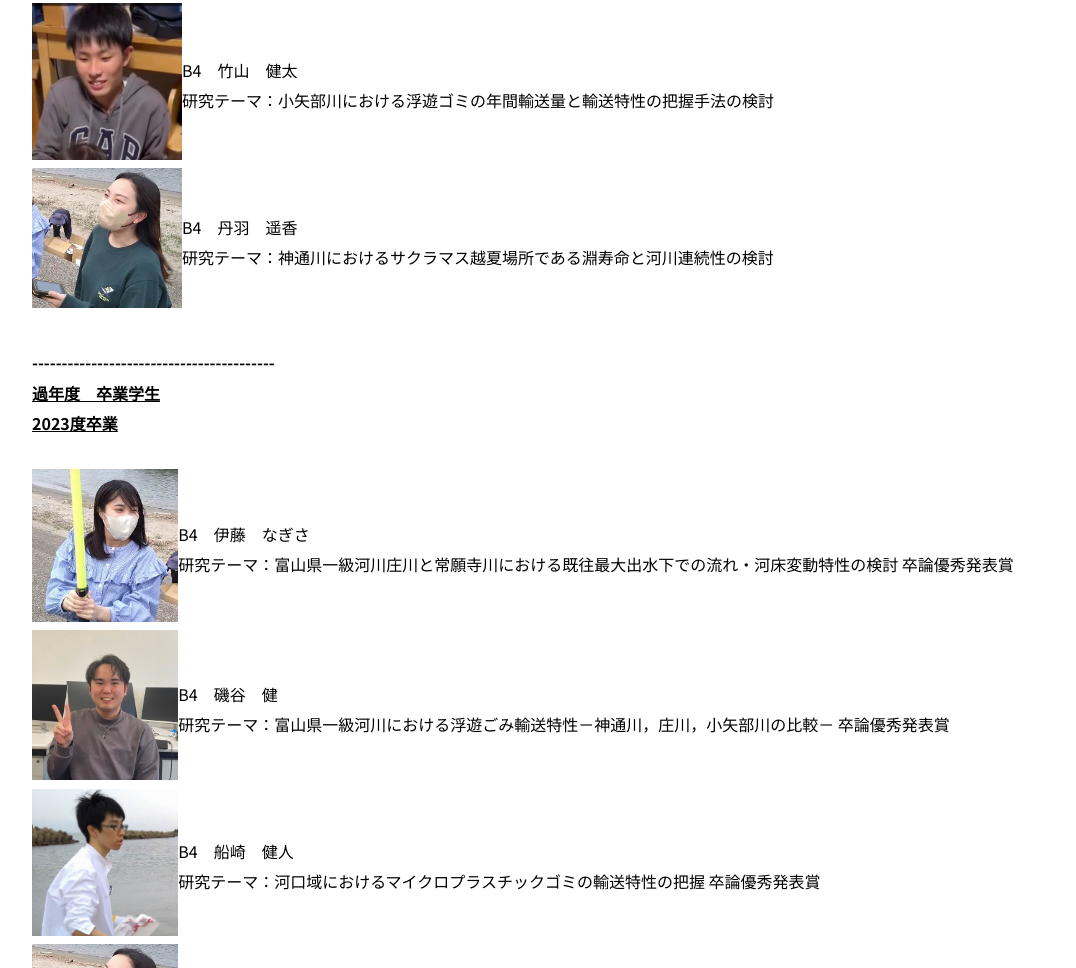
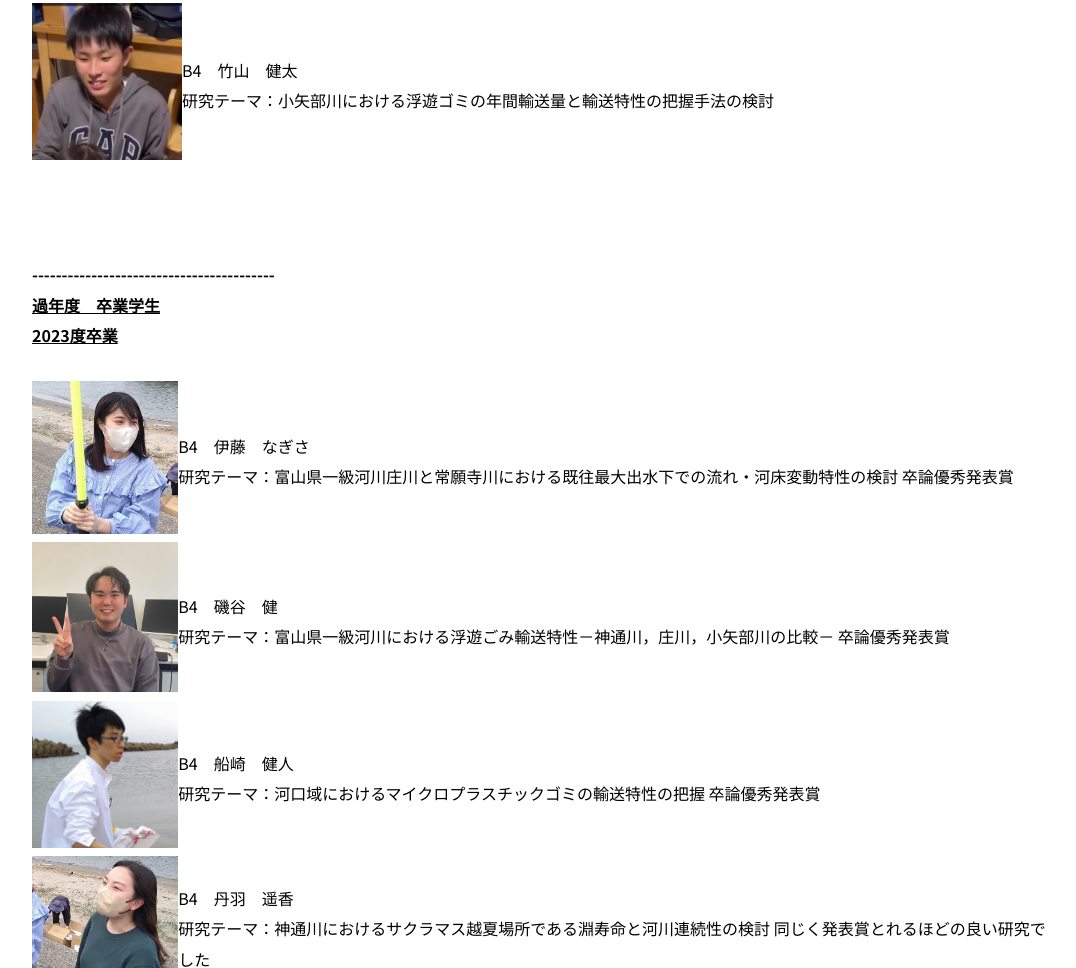
Before and after one commit to ecohydroulics-lab/www_homepage, a plain HTML site: page members.html in a window 1280 px wide. Shown: the part 1393-2361 px from the top of the page, without its empty margins (96-1172 px from the left). Drawn offline with nearby package versions, Linux system fonts and the light colour scheme.

Commit message:
修正（メンバーリスト，丹羽さんが残ってた）

```diff
--- a/members.html
+++ b/members.html
@@ -100,18 +100,11 @@
                             研究テーマ：小矢部川における浮遊ゴミの年間輸送量と輸送特性の把握手法の検討
                         </td>
                     </tr>
-                    <tr style="border:none;">
-                        <td style="border:none;"><p class="img"><img src="images/member_niwa.jpg" width="150" height="150" alt=""></p></td>
-                        <td style="border:none;">
-                            B4　丹羽　遥香 <br />
-                            研究テーマ：神通川におけるサクラマス越夏場所である淵寿命と河川連続性の検討
-                        </td>
-                    </tr>
                 </tbody>
             </table>
         </ul>
 
-        <br />
+        <br /><br /><br />
 
         <ul class="">
             <p style="text-align:left"><b>-----------------------------------------</b></a></p>
```
